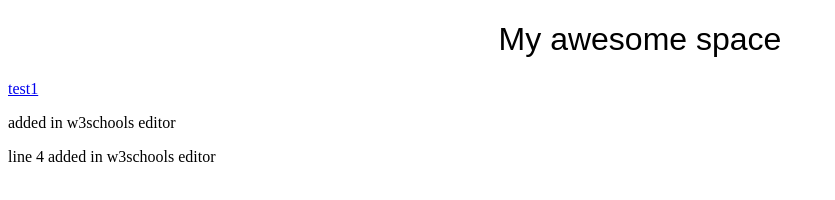
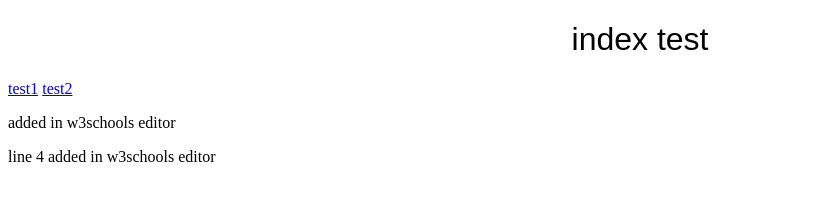
Before and after one commit to DomanskiJacek/sample1, a plain HTML site: page index.html in a window 1280 px wide. Shown: the whole page, without its empty margins (0-835 px from the left). Drawn offline with Linux system fonts and the light colour scheme.

Commit message:
test2.html file created 40305_2232

```diff
--- a/index.html
+++ b/index.html
@@ -13,9 +13,10 @@
 
     <body>
 
-        <h1>My awesome space</h1>
+        <h1>index test</h1>
 
         <a href="test1.html">test1</a>
+        <a href="test2.html">test2</a>
 
         <p>added in w3schools editor</p>
         <p>line 4 added in w3schools editor</p>
```
Also changed, not shown: test2.html (added, +11 -0 lines).
